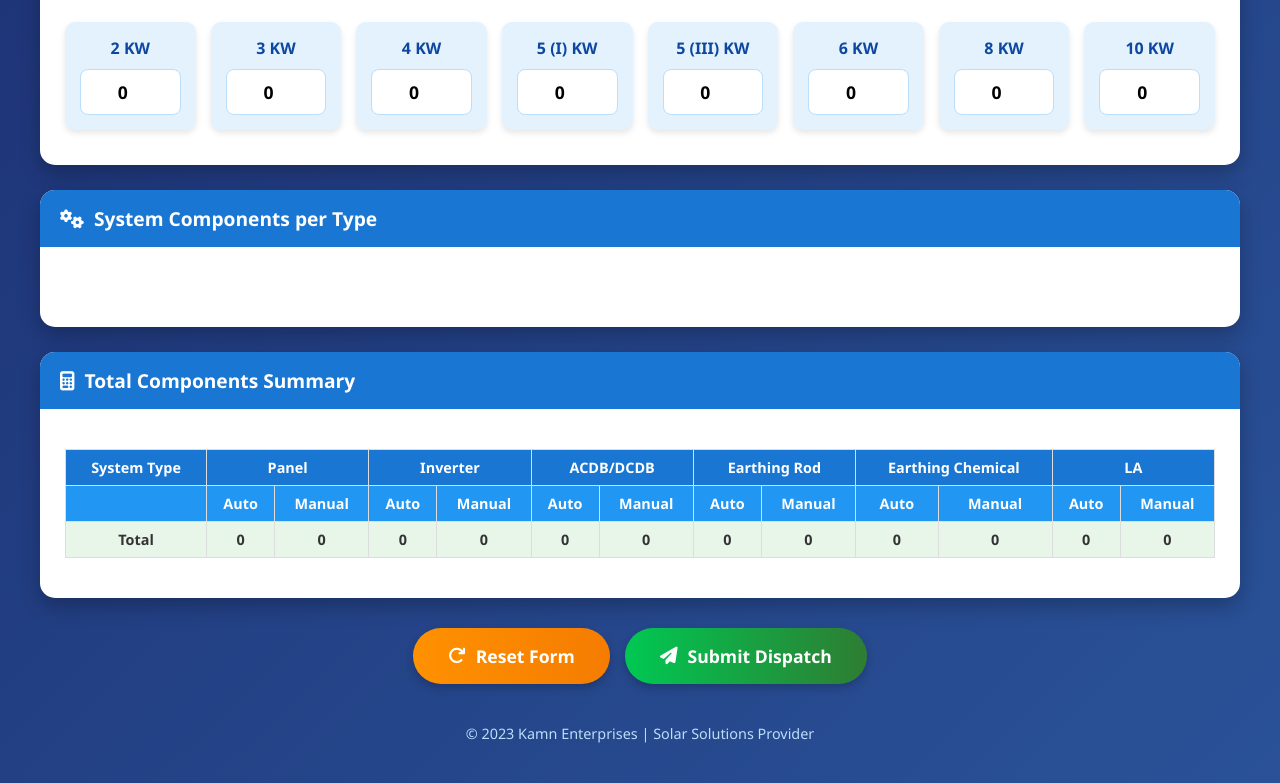
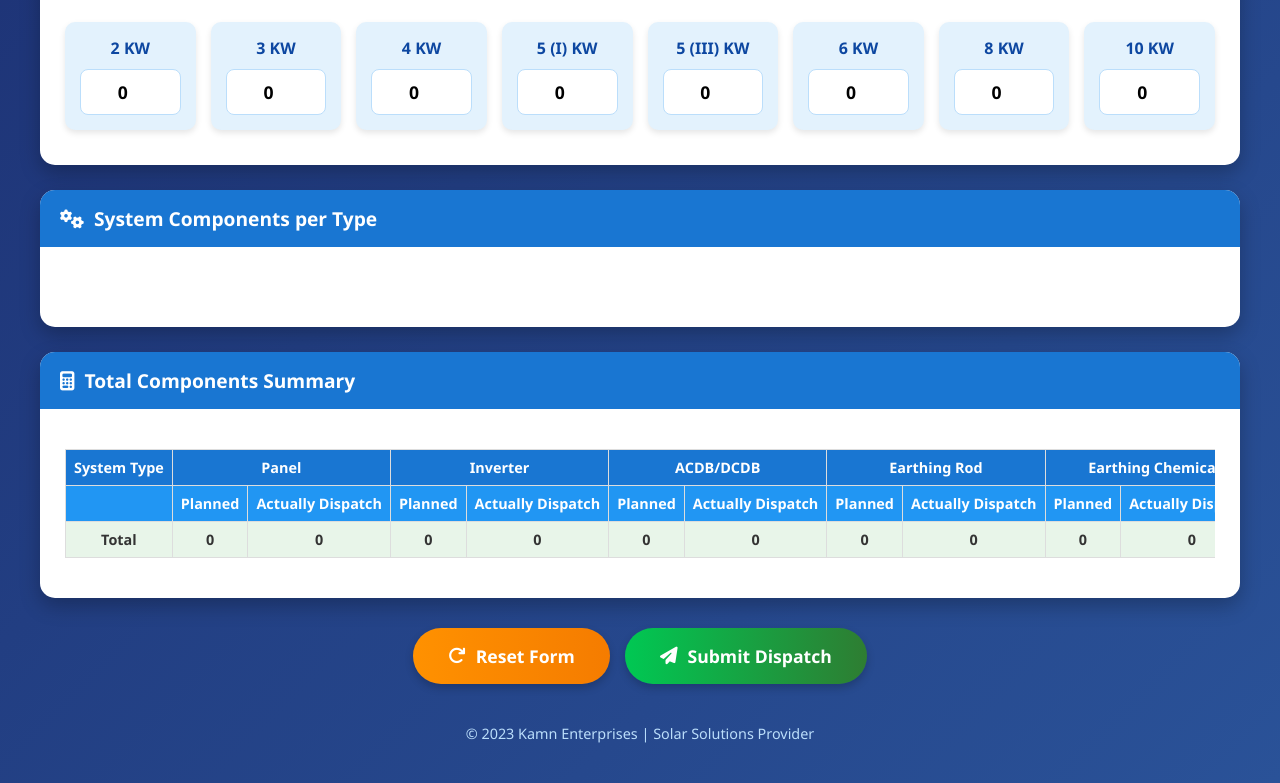
Before and after one commit to p4shant/Dealer-Dispatch-Details, a plain HTML site: page index.html in a window 1280 px wide. Shown: the part 772-1555 px from the top of the page. Drawn offline with Linux system fonts and the light colour scheme.

Commit message:
Update index.html

```diff
--- a/index.html
+++ b/index.html
@@ -779,18 +779,18 @@
                             </tr>
                             <tr>
                                 <th></th>
-                                <th>Auto</th>
-                                <th>Manual</th>
-                                <th>Auto</th>
-                                <th>Manual</th>
-                                <th>Auto</th>
-                                <th>Manual</th>
-                                <th>Auto</th>
-                                <th>Manual</th>
-                                <th>Auto</th>
-                                <th>Manual</th>
-                                <th>Auto</th>
-                                <th>Manual</th>
+                                <th>Planned</th>
+                                <th>Actually Dispatch</th>
+                                <th>Planned</th>
+                                <th>Actually Dispatch</th>
+                                <th>Planned</th>
+                                <th>Actually Dispatch</th>
+                                <th>Planned</th>
+                                <th>Actually Dispatch</th>
+                                <th>Planned</th>
+                                <th>Actually Dispatch</th>
+                                <th>Planned</th>
+                                <th>Actually Dispatch</th>
                             </tr>
                         </thead>
                         <tbody>
```
